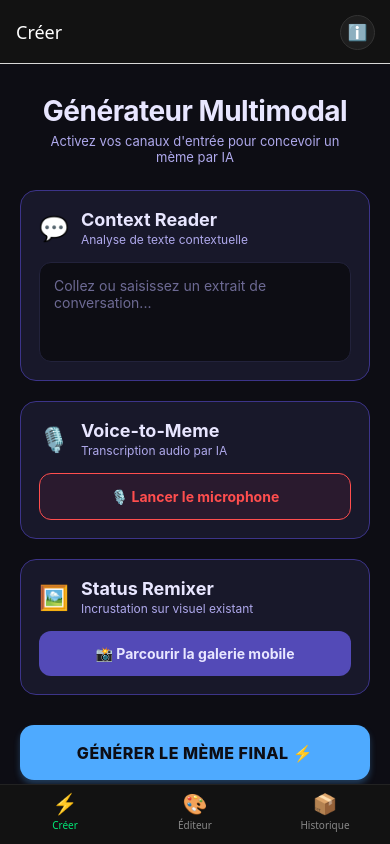
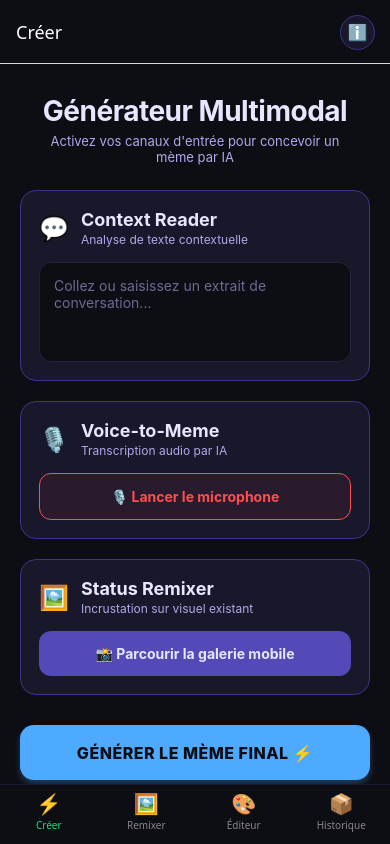
Before and after one commit to nitcheudeudjeu-bit/meme-app-frontend, a React Native app: screen / in a window 390 px wide. Built offline with nearby package versions, Linux system fonts and the light colour scheme.

Commit message:
les 3 boutons avec la partie de Miasse et modules d'images

```diff
--- a/App.tsx
+++ b/App.tsx
@@ -1,22 +1,26 @@
 import React, { useState } from 'react';
-import { StyleSheet } from 'react-native';
+import { StyleSheet, StatusBar } from 'react-native';
 import { SafeAreaProvider } from 'react-native-safe-area-context';
+import { NavigationContainer } from '@react-navigation/native';
+
 import AppNavigator from './src/AppNavigator.tsx';
 import SplashScreen from './src/screens/SplashScreen.tsx';
 
 function App(): React.JSX.Element {
-  // Variable d'état pour savoir si l'animation de démarrage est finie
   const [isSplashFinished, setIsSplashFinished] = useState<boolean>(false);
 
   return (
     <SafeAreaProvider style={styles.container}>
-      {isSplashFinished ? (
-        // Une fois fini, on affiche le Hub et les Onglets de l'application
-        <AppNavigator />
-      ) : (
-        // Au tout premier clic sur l'icône, on affiche la page d'attente animée
-        <SplashScreen onFinish={() => setIsSplashFinished(true)} />
-      )}
+      <StatusBar barStyle="light-content" backgroundColor="#0d0d14" />
+
+      {/* 🚀 SOLUTION : Le conteneur enveloppe TOUTE l'application dès le départ */}
+      <NavigationContainer>
+        {isSplashFinished ? (
+          <AppNavigator />
+        ) : (
+          <SplashScreen onFinish={() => setIsSplashFinished(true)} />
+        )}
+      </NavigationContainer>
     </SafeAreaProvider>
   );
 }
@@ -24,7 +28,7 @@ function App(): React.JSX.Element {
 const styles = StyleSheet.create({
   container: {
     flex: 1,
-    backgroundColor: '#0d0d14', // Synchronisé avec la couleur de fond de votre Splash
+    backgroundColor: '#0d0d14',
   },
 });
 
--- a/package.json
+++ b/package.json
@@ -10,6 +10,7 @@
     "test": "jest"
   },
   "dependencies": {
+    "@react-native-camera-roll/camera-roll": "^7.10.2",
     "@react-native/new-app-screen": "0.86.0",
     "@react-navigation/bottom-tabs": "^7.18.2",
     "@react-navigation/native": "^7.3.3",
@@ -20,7 +21,8 @@
     "react-native-image-picker": "^8.2.1",
     "react-native-safe-area-context": "^5.8.0",
     "react-native-screens": "^4.25.2",
-    "react-native-share": "^12.3.1"
+    "react-native-share": "^12.3.1",
+    "react-native-view-shot": "^5.1.1"
   },
   "devDependencies": {
     "@babel/core": "^7.25.2",
--- a/src/AppNavigator.tsx
+++ b/src/AppNavigator.tsx
@@ -1,51 +1,48 @@
 import React from 'react';
 import { createBottomTabNavigator } from '@react-navigation/bottom-tabs';
-import { NavigationContainer } from '@react-navigation/native';
 import { Text, TouchableOpacity, Alert, StyleSheet } from 'react-native';
 
 import HomeScreen from './screens/HomeScreen';
 import ResultScreen from './screens/ResultScreen';
 import HistoryScreen from './screens/HistoryScreen';
+import StatusRemixerScreen from './screens/StatusRemixer/StatusRemixerScreen';
 
 const Tab = createBottomTabNavigator();
 
 export default function AppNavigator(): React.JSX.Element {
 
-  // ℹ️ Fonction qui affiche le guide d'utilisation de l'application
   const showHelpDialog = () => {
     Alert.alert(
       "💡 Guide d'utilisation",
-      "Bienvenue sur le Générateur Multimodal ! Voici comment créer votre mème :\n\n" +
-      "1️⃣ Context Reader : Collez un extrait de texte ou une discussion (ex: depuis WhatsApp).\n\n" +
-      "2️⃣ Voice-to-Meme : Cliquez sur le bouton micro pour enregistrer une note vocale.\n\n" +
-      "3️⃣ Status Remixer : Importez une image depuis votre galerie.\n\n" +
-      "⚡ Cliquez enfin sur le gros bouton vert pour laisser l'IA générer votre mème ! Vous pourrez ensuite modifier ses textes dans l'Éditeur.",
+      "Bienvenue sur le Générateur Multimodal !\n\n" +
+      "1️⃣ Saisissez un texte dans Créer.\n" +
+      "2️⃣ Importez une image dans Remixer.\n" +
+      "⚡ Laissez l'IA générer votre mème !",
       [{ text: "J'ai compris", style: "default" }]
     );
   };
 
   return (
-    <NavigationContainer>
     <Tab.Navigator
       screenOptions={({ route }) => ({
         tabBarIcon: () => {
           if (route.name === 'Créer') return <Text style={{ fontSize: 20 }}>⚡</Text>;
+          if (route.name === 'Remixer') return <Text style={{ fontSize: 20 }}>🖼️</Text>;
           if (route.name === 'Éditeur') return <Text style={{ fontSize: 20 }}>🎨</Text>;
           if (route.name === 'Historique') return <Text style={{ fontSize: 20 }}>📦</Text>;
           return <Text style={{ fontSize: 20 }}>❓</Text>;
         },
         tabBarActiveTintColor: '#00E676',
         tabBarInactiveTintColor: '#888',
-          headerStyle: { backgroundColor: '#121212' },
+        headerStyle: { backgroundColor: '#0d0d14' },
         headerTintColor: '#FFF',
-          tabBarStyle: { backgroundColor: '#121212', borderTopColor: '#222', height: 60, paddingBottom: 5 },
+        tabBarStyle: { backgroundColor: '#0d0d14', borderTopColor: '#18182a', height: 60, paddingBottom: 5 },
       })}
     >
       <Tab.Screen
         name="Créer"
         component={HomeScreen}
         options={{
-            // Rajoute le bouton d'aide en haut à droite de l'écran d'accueil
           headerRight: () => (
             <TouchableOpacity style={styles.helpButton} onPress={showHelpDialog}>
               <Text style={styles.helpIcon}>ℹ️</Text>
@@ -53,27 +50,14 @@ export default function AppNavigator(): React.JSX.Element {
           ),
         }}
       />
+      <Tab.Screen name="Remixer" component={StatusRemixerScreen} />
       <Tab.Screen name="Éditeur" component={ResultScreen} />
       <Tab.Screen name="Historique" component={HistoryScreen} />
     </Tab.Navigator>
-    </NavigationContainer>
   );
 }
 
 const styles = StyleSheet.create({
-  helpButton: {
-    marginRight: 15,
-    padding: 5,
-    borderRadius: 20,
-    backgroundColor: '#1E1E1E',
-    borderWidth: 1,
-    borderColor: '#333',
-    width: 35,
-    height: 35,
-    alignItems: 'center',
-    justifyContent: 'center',
-  },
-  helpIcon: {
-    fontSize: 16,
-  },
+  helpButton: { marginRight: 15, padding: 5, borderRadius: 20, backgroundColor: '#18182a', borderWidth: 1.5, borderColor: '#3c3489', width: 35, height: 35, alignItems: 'center', justifyContent: 'center' },
+  helpIcon: { fontSize: 16 },
 });
```
Also changed, not shown: 1 other file (tests, documents, lock files or other folders). Lines whose indentation alone changed are shown as unchanged.
